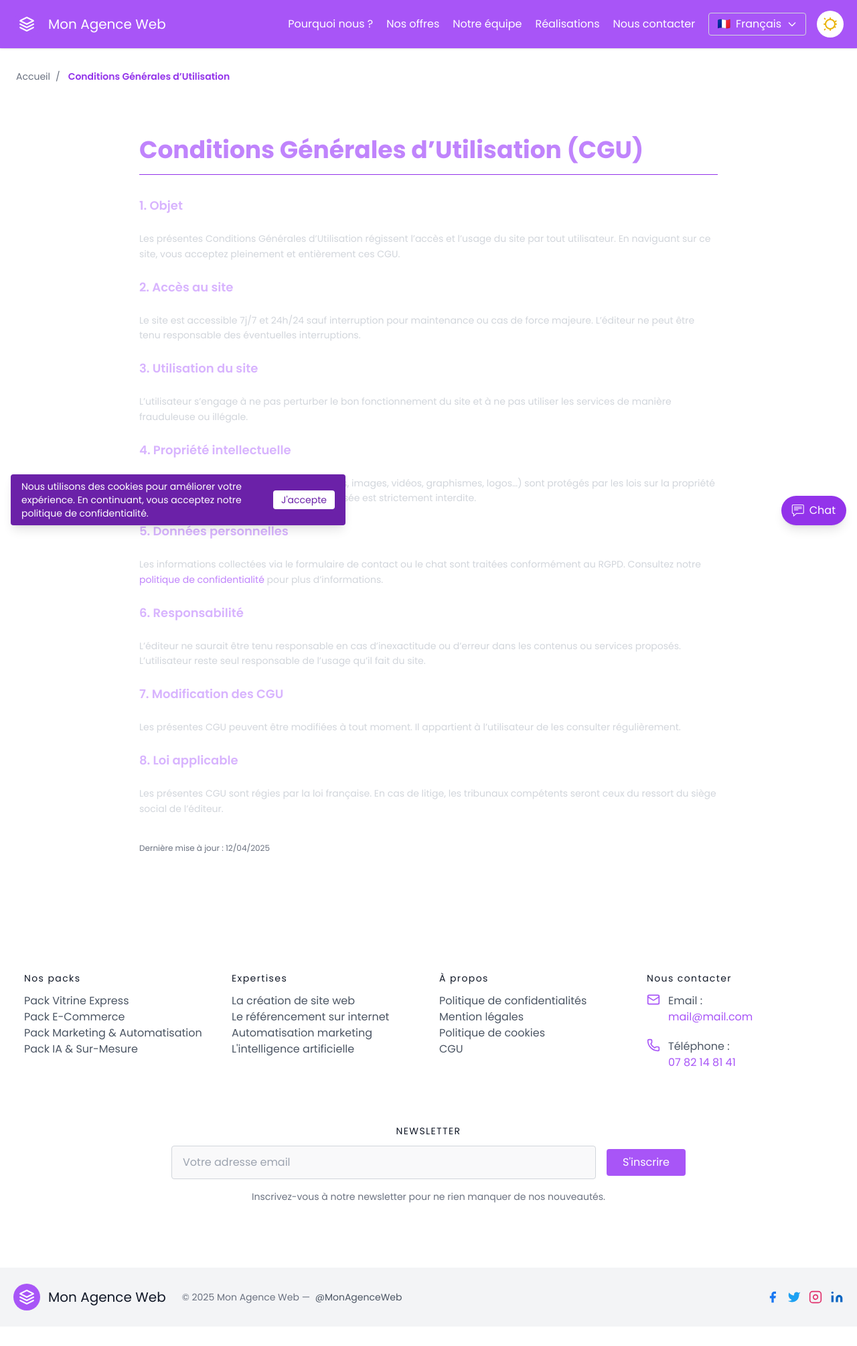
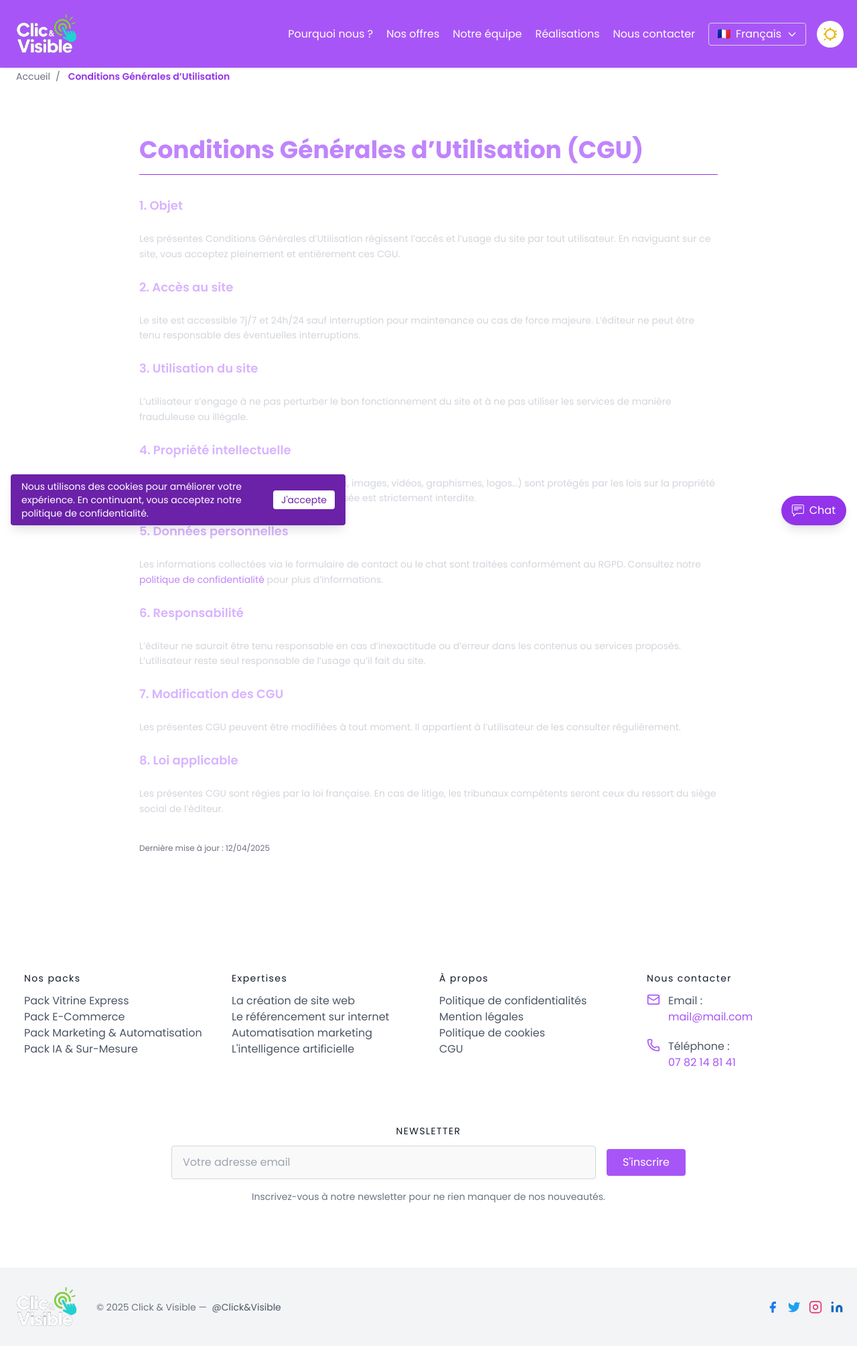
Before and after one commit to webstartMaterial/agency, a PHP site: page /cgu.php in a window 1280 px wide. Shown: the whole page at 67% size. Before the commit the page ends 1956 px from the top, so only its background shows below. Run offline with PHP 8.4, Linux system fonts and the light colour scheme; some libraries are stand-ins or nearby versions.

Commit message:
maj logo

```diff
--- a/footer.php
+++ b/footer.php
@@ -94,12 +94,14 @@
   <div class="bg-gray-100 dark:bg-gray-800 transition-colors duration-300">
     <div class="container px-5 py-6 mx-auto flex items-center sm:flex-row flex-col">
       <a class="flex title-font font-medium items-center md:justify-start justify-center text-gray-900 dark:text-white">
-        <svg xmlns="http://www.w3.org/2000/svg" fill="none" stroke="currentColor" stroke-linecap="round"
+        <!-- <svg xmlns="http://www.w3.org/2000/svg" fill="none" stroke="currentColor" stroke-linecap="round"
           stroke-linejoin="round" stroke-width="2" class="w-10 h-10 text-white p-2 bg-purple-500 rounded-full"
           viewBox="0 0 24 24">
           <path d="M12 2L2 7l10 5 10-5-10-5zM2 17l10 5 10-5M2 12l10 5 10-5"></path>
         </svg>
-        <span class="ml-3 text-xl"><?= htmlspecialchars($content['footer']['bottom']['brand']) ?></span>
+        <span class="ml-3 text-xl"><?= htmlspecialchars($content['footer']['bottom']['brand']) ?></span> -->
+        <img style="width:100px" src="./imgs/logo.webp" alt="Click & Visible">
+
       </a>
       <p class="text-sm text-gray-500 dark:text-gray-400 sm:ml-6 sm:mt-0 mt-4">
         <?= htmlspecialchars($content['footer']['bottom']['copyright']) ?> —
--- a/nav.php
+++ b/nav.php
@@ -5,12 +5,13 @@
   <div class="container mx-auto flex items-center justify-between px-5 py-4">
     <!-- Logo + Marque -->
     <a class="flex title-font font-medium items-center text-white mb-4 md:mb-0" href="index.php">
-      <svg xmlns="http://www.w3.org/2000/svg" fill="none" stroke="currentColor"
+      <!--<svg xmlns="http://www.w3.org/2000/svg" fill="none" stroke="currentColor"
            stroke-linecap="round" stroke-linejoin="round" stroke-width="2"
            class="w-10 h-10 text-white p-2 bg-purple-500 rounded-full" viewBox="0 0 24 24">
         <path d="M12 2L2 7l10 5 10-5-10-5zM2 17l10 5 10-5M2 12l10 5 10-5"></path>
-      </svg>
-      <span class="ml-3 text-xl"><?= htmlspecialchars($content['header']['brand']) ?></span>
+      </svg>-->
+      <img style="width:100px" src="./imgs/logo.webp" alt="Click & Visible">
+      <!-- <span class="ml-3 text-xl"><?= htmlspecialchars($content['header']['brand']) ?></span> -->
     </a>
 
     <!-- Burger Menu Button -->
--- a/text_fr.json
+++ b/text_fr.json
@@ -12,7 +12,7 @@
         "button1": "Voir nos offres",
         "button2": "Demander un devis",
         "image": "./imgs/header.webp",
-        "brand": "Mon Agence Web",
+        "brand": "Click & Visible",
         "nav": [
             {
                 "label": "Pourquoi nous ?",
@@ -439,9 +439,9 @@
             "message": "Inscrivez-vous à notre newsletter pour ne rien manquer de nos nouveautés."
         },
         "bottom": {
-            "brand": "Mon Agence Web",
-            "copyright": "© 2025 Mon Agence Web",
-            "twitter": "@MonAgenceWeb",
+            "brand": "Click & Visible",
+            "copyright": "© 2025 Click & Visible",
+            "twitter": "@Click&Visible",
             "socials": {
                 "facebook": "https://facebook.com/ademiews",
                 "twitter": "https://twitter.com/ademiews",
```
Also changed, not shown: imgs/logo.webp (added).
